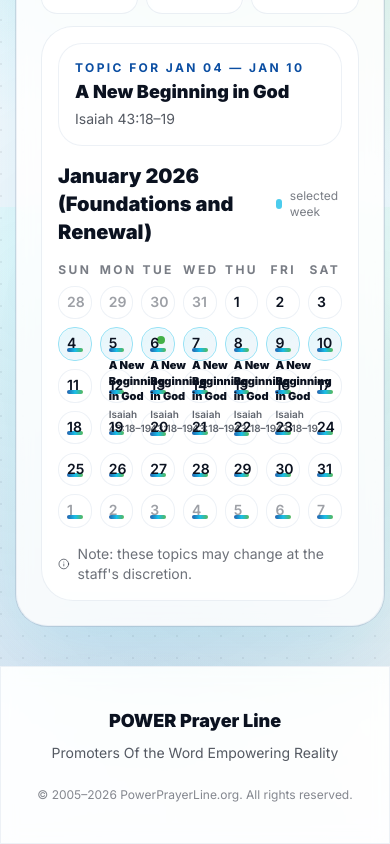
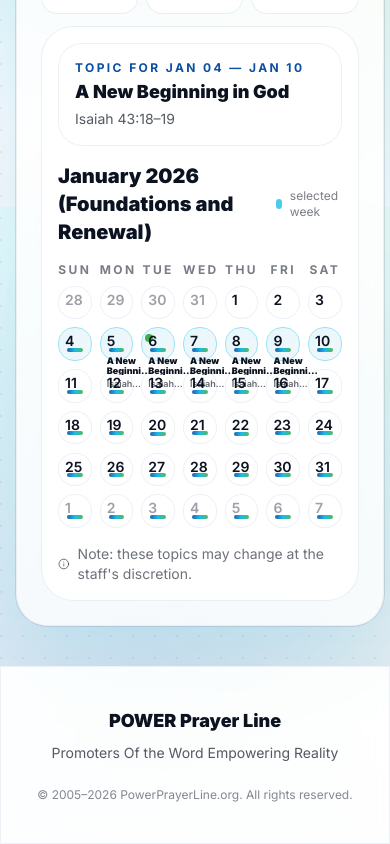
Before and after one commit to metellusa/power-prayer-line, a React (Vite) app: page /topics-2026 in a window 390 px wide. Shown: the part 637-1481 px from the top of the page. Built offline with nearby package versions, Linux system fonts and the light colour scheme.

Commit message:
Fix topic calendar mobile view issue

```diff
--- a/src/pages/Topics2026.jsx
+++ b/src/pages/Topics2026.jsx
@@ -296,6 +296,11 @@ export default function Topics2026() {
     return day >= selectedWeekStart && day <= selectedWeekEnd;
   }
 
+  function isSelectedWeekRow(day, selectedWeekStart) {
+  // rows are weeks starting Sunday in your grid
+  return startOfWeekSunday(day).getTime() === selectedWeekStart.getTime();
+}
+
   const dow = ["Sun", "Mon", "Tue", "Wed", "Thu", "Fri", "Sat"];
 
   return (
@@ -398,7 +403,7 @@ export default function Topics2026() {
                       const weekTopicParts = weekTopicMap.get(weekStartKey); // { main, ref } or undefined
 
                       const base =
-                        "relative aspect-square rounded-2xl p-2 text-left text-sm font-semibold transition select-none flex flex-col justify-between";
+                        "relative aspect-square rounded-2xl p-1.5 sm:p-2 text-left text-sm font-semibold transition select-none flex flex-col justify-between";
                       const cls = [
                         base,
                         "border",
@@ -427,19 +432,55 @@ export default function Topics2026() {
                               {isToday ? <span className="h-2 w-2 rounded-full bg-power-green" /> : null}
                             </div>
 
+                            {/* Content area */}
                             <div className="mt-2 flex-1">
-                              {inWeek && isWeekdayMonFri(day) && weekTopicParts ? (
+                              {/* Desktop/tablet: show topic only inside selected week (Mon–Fri) */}
+                              <div className="hidden sm:block">
+                                {inWeek && isWeekdayMonFri(day) ? (() => {
+                                  const weekStart = startOfWeekSunday(day);
+                                  const weekEnd = addDays(weekStart, 6);
+                                  const weekTopic = getTopicForWeek(topics, weekStart, weekEnd);
+                                  if (!weekTopic) return null;
+
+                                  const { main, ref } = splitTitleAndVerse(weekTopic.title);
+
+                                  return (
                                     <div className="text-left">
                                       <div className="text-[11px] font-black leading-snug text-power-ink dark:text-white">
-                                    {weekTopicParts.main}
+                                        {main}
                                       </div>
-                                  {weekTopicParts.ref ? (
+                                      {ref ? (
                                         <div className="mt-1 text-[10px] font-semibold text-power-ink/65 dark:text-white/65 leading-snug">
-                                      {weekTopicParts.ref}
+                                          {ref}
                                         </div>
                                       ) : null}
                                     </div>
+                                  );
+                                })() : null}
+                              </div>
+
+                              {/* Mobile: show topic ONLY on the selected week ROW (Mon–Fri cells) */}
+                              <div className="block sm:hidden">
+                                {isSelectedWeekRow(day, selectedWeekStart) && isWeekdayMonFri(day) ? (() => {
+                                  const weekTopic = selectedTopic; // already computed for selectedWeekStart/end
+                                  if (!weekTopic) return null;
+
+                                  const { main, ref } = splitTitleAndVerse(weekTopic.title);
+
+                                  return (
+                                    <div className="text-left">
+                                      <div className="text-[9px] font-black leading-[1.05] text-power-ink dark:text-white line-clamp-2">
+                                        {main}
+                                      </div>
+                                      {ref ? (
+                                        <div className="mt-1 text-[9px] font-semibold text-power-ink/65 dark:text-white/65 leading-[1.05] line-clamp-1">
+                                          {ref}
+                                        </div>
                                       ) : null}
+                                    </div>
+                                  );
+                                })() : null}
+                              </div>
                             </div>
                           </div>
 
```
Lines whose indentation alone changed are shown as unchanged.
